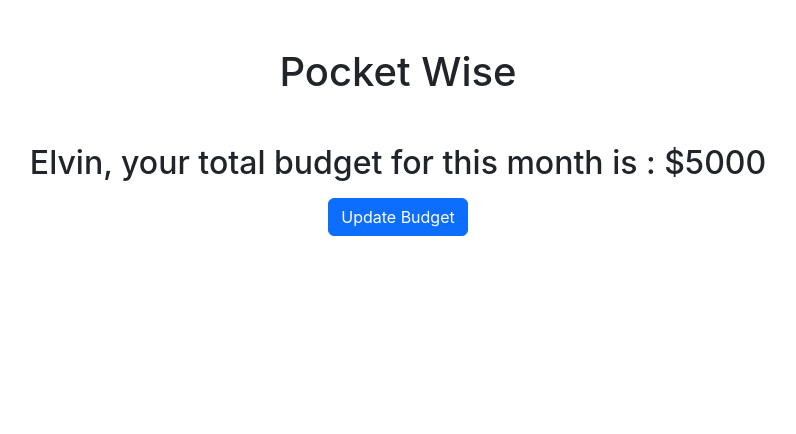
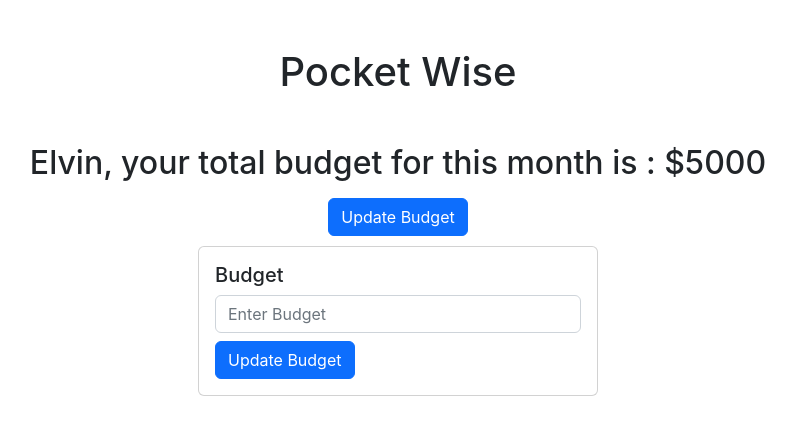
Before and after one commit to ElvinGarciaDev/Pocket-Wise, a React (Create React App) app in the folder client/: page / in a window 1280 px wide. Shown: the top 434 px of the page, without its empty margins (242-1038 px from the left). Built offline with nearby package versions, Linux system fonts and the light colour scheme.

Commit message:
creating card that allows the user to create/update the monthly budget

```diff
--- a/client/src/App.js
+++ b/client/src/App.js
@@ -1,10 +1,12 @@
 // import './App.css';
 import Header from "./components/Header"
+import AddBudget from "./components/AddBudget"
 
 function App() {
   return (
     <div>
       <Header title={"Pocket Wise"} userName={"Elvin"} budget={"5000"}/>
+      <AddBudget />
     </div>
   );
 }
--- a/client/src/components/AddBudget.js
+++ b/client/src/components/AddBudget.js
@@ -1 +1,45 @@
-import { useState } from "react"
+import { useState } from "react";
+import Button from "./Button"
+
+const AddBudget = ({}) => {
+  // set the state of the input we need. By default the state should be empty
+  const [text, setText] = useState("");
+
+  return (
+    <div className="continer">
+      <form action="">
+        <div className="card" style={{width: "25rem", margin: "2px auto"}}>
+          <div className="card-body">
+          <h5 class="card-title">Budget</h5>
+
+          <input
+            type="email"
+            className="form-control"
+            id="exampleFormControlInput1"
+            placeholder="Enter Budget"
+          />
+            <Button text={"Update Budget"} color={"btn btn-primary mt-2"}/>
+
+          </div>
+        </div>
+
+        {/* <div className="mb-3">
+          <input
+            type="email"
+            className="form-control"
+            id="exampleFormControlInput1"
+            placeholder="Enter Budget"
+            style={{
+              width: "500px",
+              margin: "2px auto",
+              borderRadius: "5px",
+              fontSize: "20px",
+            }}
+          />
+        </div> */}
+      </form>
+    </div>
+  );
+};
+
+export default AddBudget;
```
